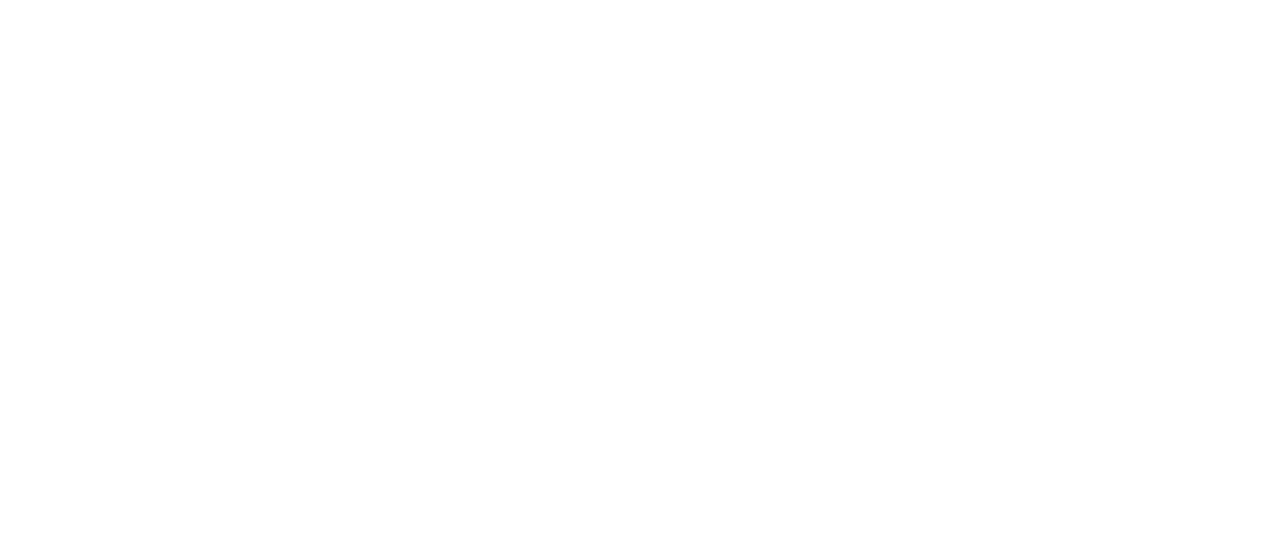
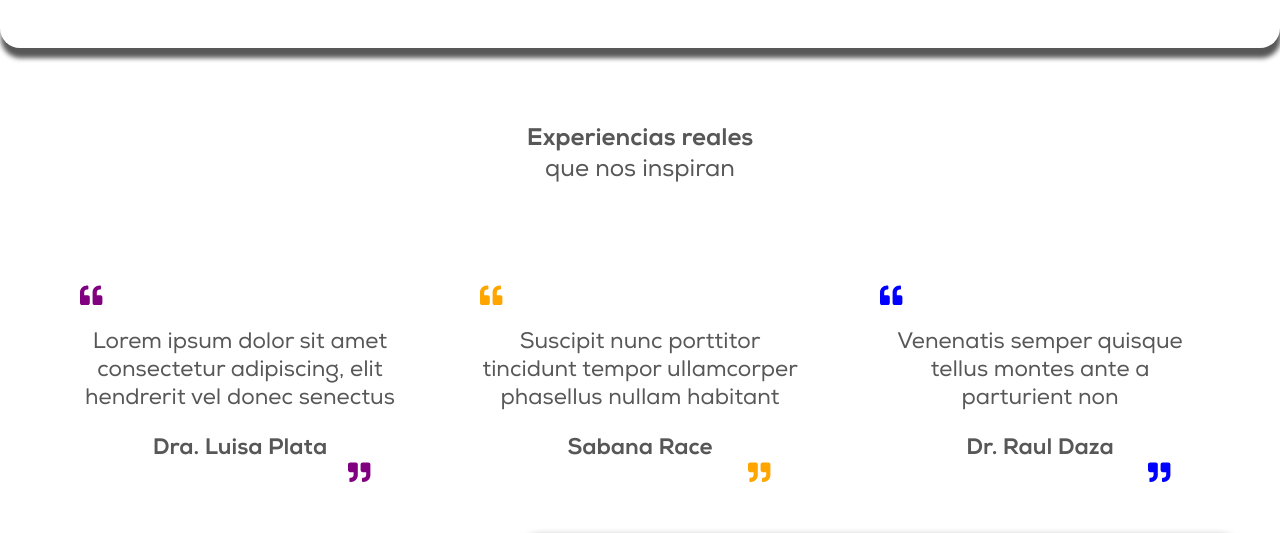
Before and after one commit to helbertoro/mfs, a React (Create React App) app: page / in a window 1280 px wide. Shown: the part 2420-2953 px from the top of the page. Before the commit the page ends 2002 px from the top, so only its background shows below. Built offline with nearby package versions, Linux system fonts and the light colour scheme.

Commit message:
HomeExperiences component

```diff
--- a/src/components/Footer/ContactForm.sass
+++ b/src/components/Footer/ContactForm.sass
@@ -2,6 +2,7 @@
 
 .ContactForm
   padding: 50px 50px 10px 50px
+  margin-top: -40px
   box-sizing: border-box
   border-radius: 20px
   box-shadow: 0px -5px 10px $color-secondary
--- a/src/components/Home/Home.jsx
+++ b/src/components/Home/Home.jsx
@@ -3,6 +3,7 @@
 import { HomeTop } from './HomeTop.jsx';
 import { HomeContent } from './HomeContent.jsx';
 import { HomePortafolio } from './HomePortafolio.jsx';
+import { HomeExperiences } from './HomeExperiences.jsx';
 
 export const Home = (props) => {
   return (
@@ -10,6 +11,7 @@
       <HomeTop/>
       <HomeContent/>
       <HomePortafolio/>
+      <HomeExperiences/>
     </div>
   );
 };
--- /dev/null
+++ b/src/components/Home/HomeExperiences.jsx
@@ -0,0 +1,43 @@
+import React from 'react';
+import PropTypes from 'prop-types';
+import { FontAwesomeIcon } from '@fortawesome/react-fontawesome'
+import { faQuoteRight, faQuoteLeft } from '@fortawesome/free-solid-svg-icons'
+import './HomeExperiences.sass';
+
+export const HomeExperiences = (props) => {
+  return (
+    <div className="HomeExperiences">
+      <div className="HomeExperiences-title">
+        <p><b>Experiencias reales</b> <br /> que nos inspiran</p>
+      </div>
+      <div className="HomeExperiences-testimonials">
+        <div className="HomeExperiences-testimonials-item">
+          <FontAwesomeIcon className="HomeExperiences-quote-left" icon={faQuoteLeft}/>
+          <p>Lorem ipsum dolor sit amet consectetur adipiscing, elit hendrerit vel donec senectus</p>
+          <p><b>Dra. Luisa Plata</b></p>
+          <FontAwesomeIcon className="HomeExperiences-quote-right" icon={faQuoteRight}/>
+        </div>
+        <div className="HomeExperiences-testimonials-item">
+          <FontAwesomeIcon className="HomeExperiences-quote-left" icon={faQuoteLeft}/>
+          <p>Suscipit nunc porttitor tincidunt tempor ullamcorper phasellus nullam habitant</p>
+          <p><b>Sabana Race</b></p>
+          <FontAwesomeIcon className="HomeExperiences-quote-right" icon={faQuoteRight}/>
+        </div>
+        <div className="HomeExperiences-testimonials-item">
+          <FontAwesomeIcon className="HomeExperiences-quote-left" icon={faQuoteLeft}/>
+          <p>Venenatis semper quisque tellus montes ante a parturient non</p>
+          <p><b>Dr. Raul Daza</b></p>
+          <FontAwesomeIcon className="HomeExperiences-quote-right" icon={faQuoteRight}/>
+        </div>
+      </div>
+    </div>
+  );
+};
+
+HomeExperiences.propTypes = {
+
+};
+
+HomeExperiences.defaultProps = {
+
+};
--- /dev/null
+++ b/src/components/Home/HomeExperiences.sass
@@ -0,0 +1,33 @@
+.HomeExperiences
+  font-size: 1.5rem
+  padding: 50px 0 100px 0
+  &-title
+    text-align: center
+  &-testimonials
+    display: flex
+    justify-content: space-evenly
+    align-items: center
+    margin-top: 100px
+    &-item
+      position: relative
+      width: 25%
+      padding-top: 20px
+      font-size: 1.4rem
+      text-align: center
+      &:nth-child(1)
+        svg
+          color: purple
+      &:nth-child(2)
+        svg
+          color: orange
+      &:nth-child(3)
+        svg
+          color: blue
+  &-quote-left
+    position: absolute
+    top: 0
+    left: 0
+  &-quote-right
+    position: absolute
+    bottom: 0
+    right: 30px
--- a/src/components/Home/HomePortafolio.jsx
+++ b/src/components/Home/HomePortafolio.jsx
@@ -62,6 +62,7 @@
         </ul>
         <div className="HomePortafolio-tabs-content">
           {elementToShow}
+          <img src="http://clinicanova.com.co/img/demo/home-portafolio.png" alt="" />
         </div>
       </div>
     </div>
--- a/src/components/Home/HomePortafolio.sass
+++ b/src/components/Home/HomePortafolio.sass
@@ -52,3 +52,5 @@
               display: block
     &-content
       padding-top: 30px
+      img
+        width: 100%
```
